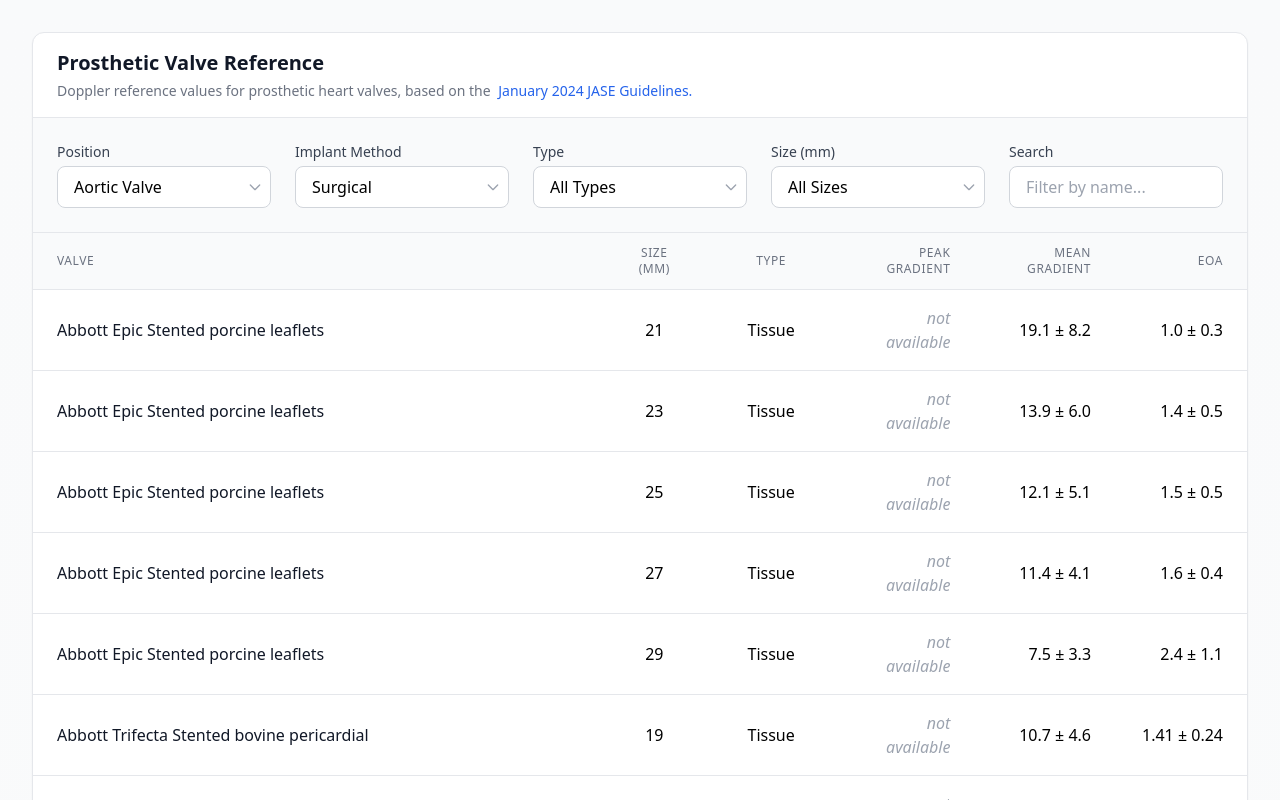
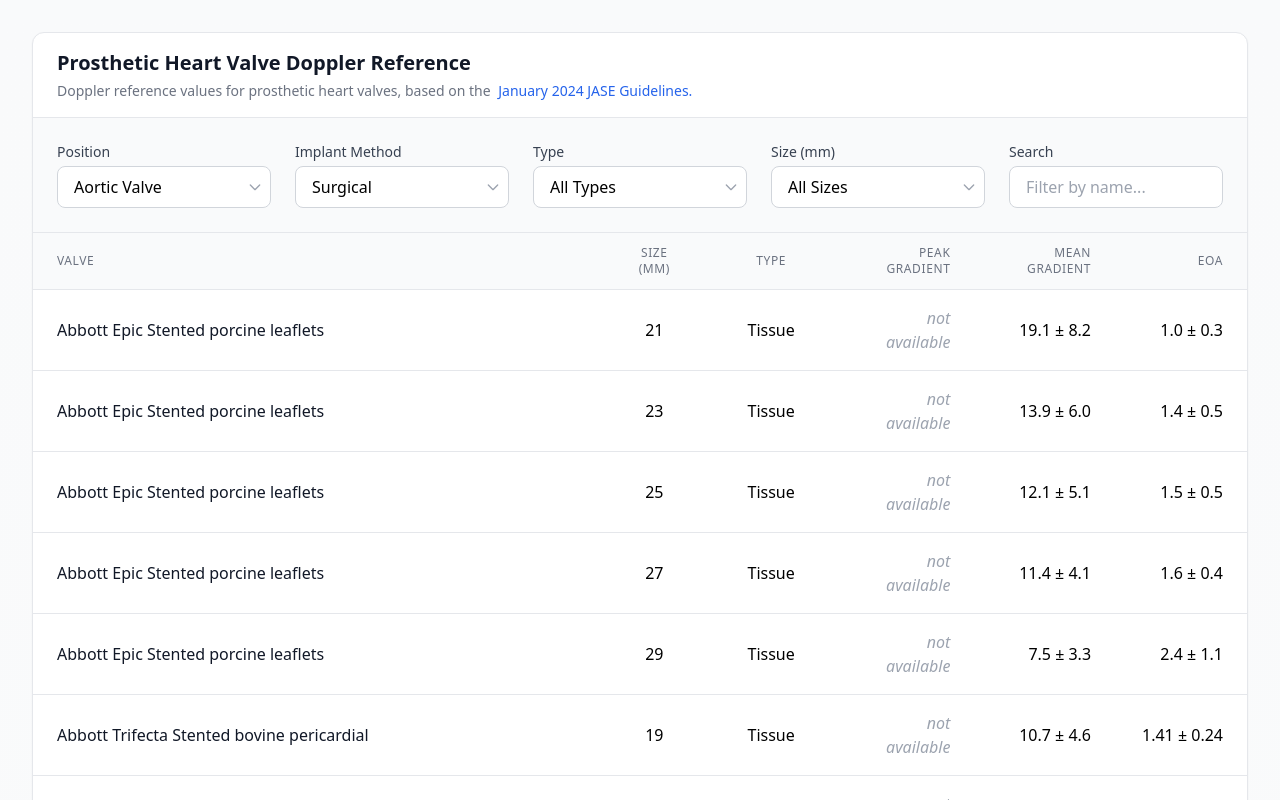
Before and after one commit to parameterz/avr-mvr, a Next.js app: page / in a window 1280 px wide. Shown: the top 800 px of the page. Built offline with nearby package versions, Linux system fonts and the light colour scheme.

Commit message:
updated Titles

```diff
--- a/app/layout.js
+++ b/app/layout.js
@@ -1,7 +1,7 @@
 import './globals.css'
 
 export const metadata = {
-  title: 'Prosthetic Heart Valve Reference Data',
+  title: 'PHVDR: Prosthetic Heart Valve Doppler Reference',
   description: 'JASE Guideline Doppler reference values for prosthetic heart valves',
   icons: {
     icon: '/favicon.ico',
--- a/components/ValveReference/index.js
+++ b/components/ValveReference/index.js
@@ -64,7 +64,7 @@
           {/* Header with subtle animation */}
           <div className="px-6 py-4 border-b border-gray-200 animate-fade-in">
             <h1 className="text-xl font-semibold text-gray-900">
-              Prosthetic Valve Reference
+              Prosthetic Heart Valve Doppler Reference
             </h1>
             <p className="mt-1 text-sm text-gray-500">
               Doppler reference values for prosthetic heart valves, based on the{" "}
```
